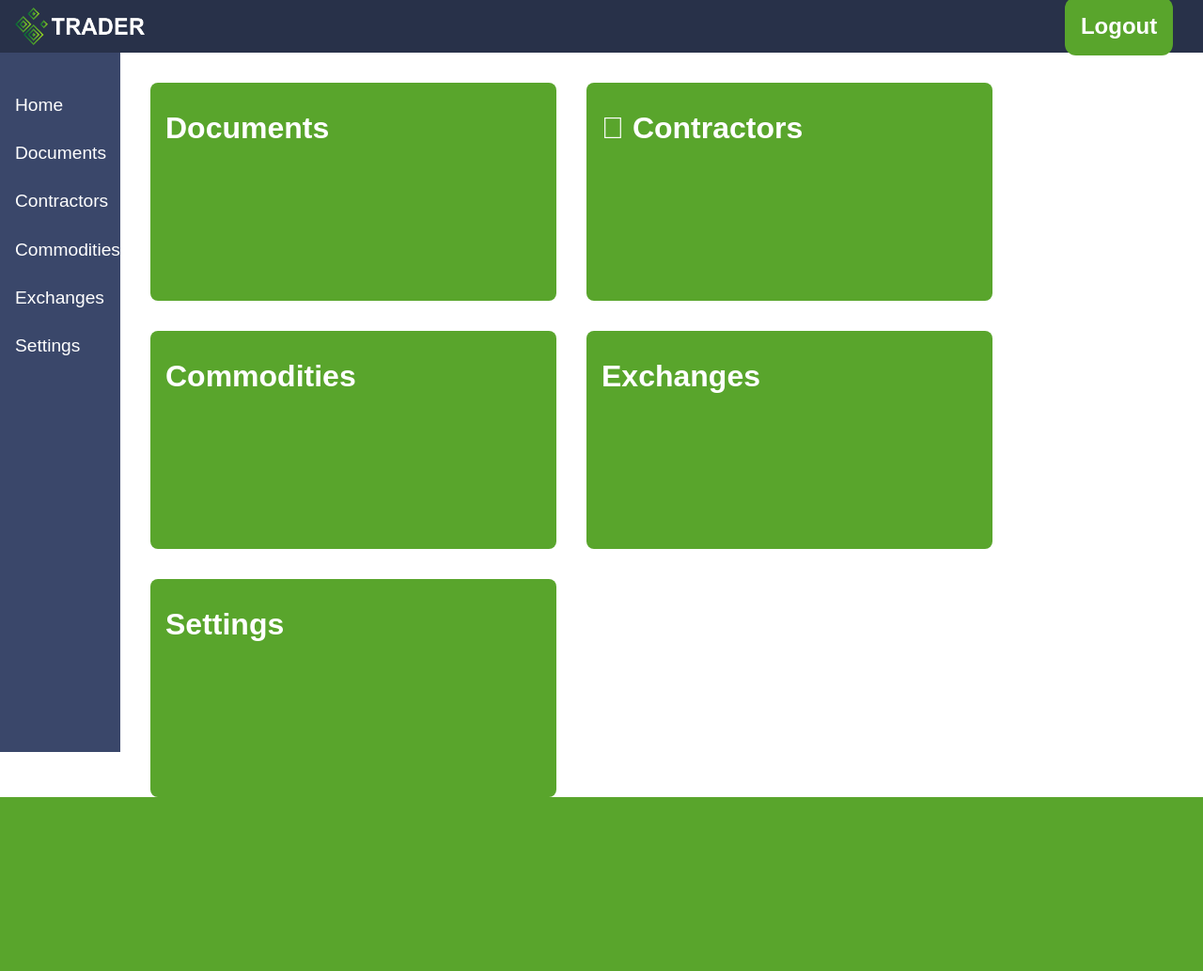
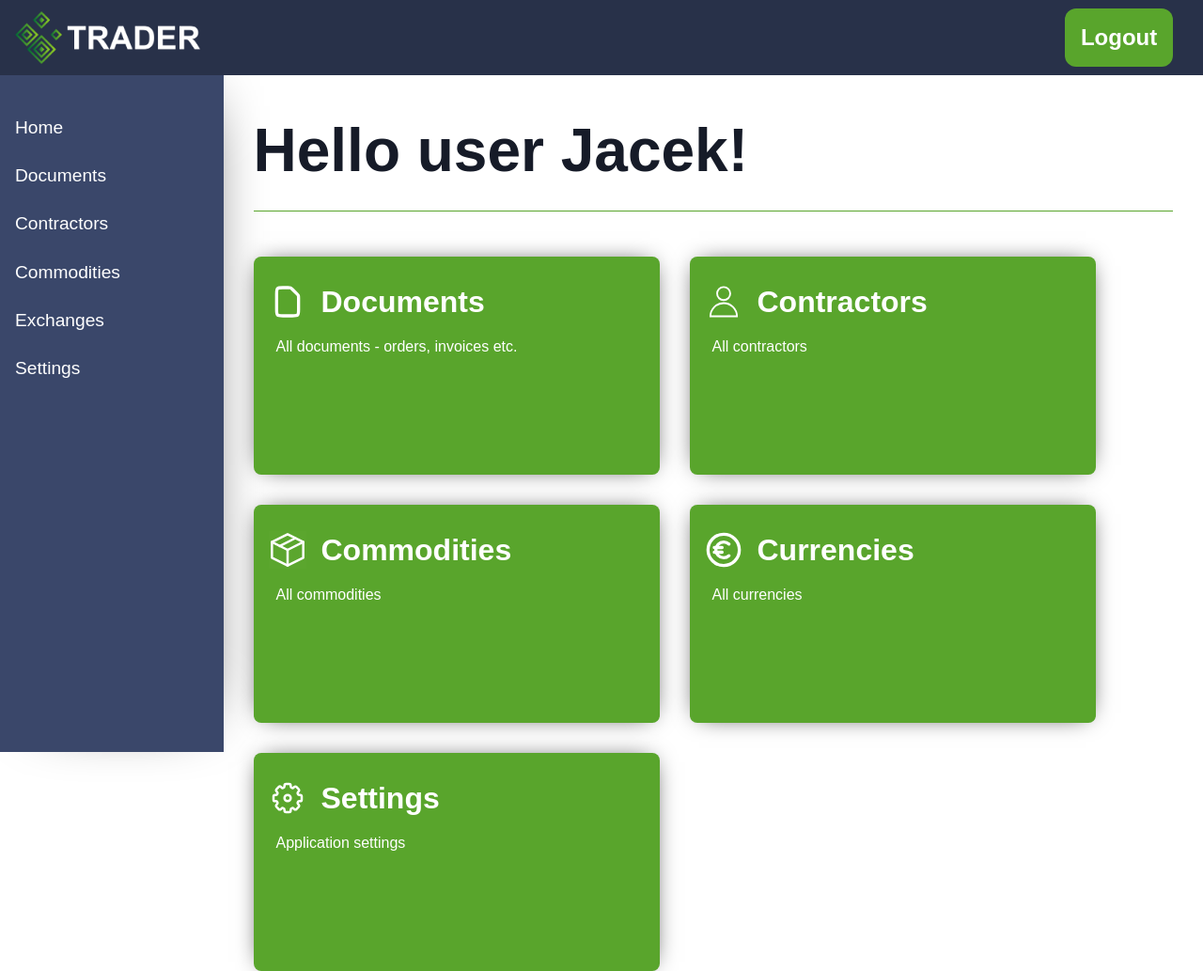
Before and after one commit to Jacek772/Trader, a PHP site: page /public/home.html in a window 1280 px wide. Shown: the whole page at 94% size. Before the commit the page ends 848 px from the top, so only its background shows below. Run offline with PHP 8.4, Linux system fonts and the light colour scheme.

Commit message:
Styling home pages

```diff
--- a/public/css/home.css
+++ b/public/css/home.css
@@ -1,21 +1,30 @@
 main {
-    height: 93%;
+    height: calc(100% - 80px);
     display: flex;
     flex-direction: row;
 }
 
 section{
-    width: 90%;
+    width: calc(100% - 250px);
     padding: 2em;
     display: flex;
     flex-direction: row;
     justify-content: flex-start;
     align-content: flex-start;
     flex-wrap: wrap;
-    /*display: grid;*/
-    /*grid-gap: 2em;*/
-    /*grid-template-columns: repeat(6, auto);*/
-    /*grid-template-rows: repeat(6, auto);*/
+}
+
+.section-title-container{
+    width: 100%;
+    padding: 1em 0em 1em 0em;
+}
+
+.section-title{
+    font-size: 4em;
+    font-weight: bold;
+    border-bottom: 1px solid #59A52C;
+    padding-bottom: 0.5em;
+    margin-bottom: 0.5em;
 }
 
 /* media queries */
--- a/public/css/style.css
+++ b/public/css/style.css
@@ -88,17 +88,7 @@
     box-shadow: -15px 0px 25px 0px #161B28;
 }
 
-
 /* Form */
-/*.form-container {*/
-/*    padding: 4em;*/
-/*    border-radius: 1em;*/
-/*    display: flex;*/
-/*    flex-direction: column;*/
-/*    justify-content: center;*/
-/*    align-items: center;*/
-/*}*/
-
 .form-login-container {
     display: flex;
     flex-direction: column;
@@ -206,13 +196,15 @@
 .header {
     width: 100vw;
     background: #283149;
-    height: 7%;
+    height: 80px;
     display: flex;
     flex-direction: row;
     align-items: center;
     justify-content: space-between;
     padding: 0px 1em;
     box-sizing: border-box;
+    position: relative;
+    z-index: 10;
 }
 
 .header-img-logo {
@@ -226,10 +218,13 @@
 /* vertical nav */
 .nav{
     height: 100%;
-    width: 10%;
+    width: 250px;
     padding-top: 30px;
     background: #3A476A;
     box-sizing: border-box;
+    -webkit-box-shadow: 10px -7px 66px -40px rgb(0, 0, 0);
+    -moz-box-shadow: 10px -7px 66px -40px rgb(0, 0, 0);
+    box-shadow: 10px -7px 66px -40px rgb(0, 0, 0);
 }
 
 .nav-item{
@@ -249,7 +244,6 @@
 /* navcard */
 .navcard{
     padding: 1em;
-    /*border: 1px solid;*/
     cursor: pointer;
     width: 400px;
     height: 200px;
@@ -257,15 +251,31 @@
     margin-bottom: 2em;
     border-radius: 0.5em;
     background-color: #59A52C;
+    -webkit-box-shadow: 0px 0px 25px -10px rgba(0, 0, 0, 1);
+    -moz-box-shadow: 0px 0px 25px -10px rgba(0, 0, 0, 1);
+    box-shadow: 0px 0px 25px -10px rgba(0, 0, 0, 1);
+}
+
+.navcard:hover{
+    background-color: #6bc437;
+}
+
+.navcard-title-container{
+    display: flex;
+    flex-direction: row;
 }
 
 .navcard-title{
     font-weight: bold;
-    padding: 0.5em 0;
+    padding: 0.5em;
     font-size: 2em;
-    color: #FFFFFF;
 }
 
 .navcard-text{
+    padding: 0.5em;
+}
 
+/* icons */
+.icon {
+    width: 40px;
 }
--- a/public/home.html
+++ b/public/home.html
@@ -5,7 +5,7 @@
   <meta name="viewport"
         content="width=device-width, user-scalable=no, initial-scale=1.0, maximum-scale=1.0, minimum-scale=1.0">
   <meta http-equiv="X-UA-Compatible" content="ie=edge">
-  <link rel="stylesheet" href="https://cdnjs.cloudflare.com/ajax/libs/font-awesome/4.7.0/css/font-awesome.min.css">
+  <!-- fontawesome -->
   <link rel="stylesheet" href="./css/zero.css">
   <link rel="stylesheet" href="./css/style.css">
   <link rel="stylesheet" href="./css/home.css">
@@ -20,7 +20,7 @@
     </div>
   </header>
   <main>
-    <nav class="nav">
+    <nav class="nav ">
       <ul>
         <li class="nav-item">
           <a href="#" class="nav-link">Home</a>
@@ -43,28 +43,43 @@
       </ul>
     </nav>
     <section>
-      <div class="navcard">
-        <h2 class="navcard-title">Documents</h2>
-<!--        <p class="navcard-text">Dokumenty handlowe</p>-->
+      <div class="section-title-container color-darkgray">
+        <h1 class="section-title">Hello user Jacek!</h1>
       </div>
-      <div class="navcard">
-        <h2 class="navcard-title">
-          <i class="fa fa-file"></i>
-          Contractors
-        </h2>
-<!--        <p class="navcard-text">Dokumenty handlowe</p>-->
+      <div class="navcard color-white">
+        <div class="navcard-title-container">
+          <img src="./img/svg/document.svg" alt="document" class="icon">
+          <h2 class="navcard-title">Documents</h2>
+        </div>
+        <p class="navcard-text">All documents - orders, invoices etc.</p>
       </div>
-      <div class="navcard">
-        <h2 class="navcard-title">Commodities</h2>
-<!--        <p class="navcard-text">Dokumenty handlowe</p>-->
+      <div class="navcard color-white">
+        <div class="navcard-title-container">
+          <img src="./img/svg/person.svg" alt="document" class="icon">
+          <h2 class="navcard-title">Contractors</h2>
+        </div>
+        <p class="navcard-text">All contractors</p>
       </div>
-      <div class="navcard">
-        <h2 class="navcard-title">Exchanges</h2>
-<!--        <p class="navcard-text">Dokumenty handlowe</p>-->
+      <div class="navcard color-white">
+        <div class="navcard-title-container">
+          <img src="./img/svg/product.svg" alt="document" class="icon">
+          <h2 class="navcard-title">Commodities</h2>
+        </div>
+        <p class="navcard-text">All commodities</p>
       </div>
-      <div class="navcard">
-        <h2 class="navcard-title">Settings</h2>
-<!--        <p class="navcard-text">Dokumenty handlowe</p>-->
+      <div class="navcard color-white">
+        <div class="navcard-title-container">
+          <img src="./img/svg/currency.svg" alt="document" class="icon">
+          <h2 class="navcard-title">Currencies</h2>
+        </div>
+        <p class="navcard-text">All currencies</p>
+      </div>
+      <div class="navcard color-white">
+        <div class="navcard-title-container">
+          <img src="./img/svg/settings.svg" alt="document" class="icon">
+          <h2 class="navcard-title">Settings</h2>
+        </div>
+        <p class="navcard-text">Application settings</p>
       </div>
     </section>
   </main>
```
Also changed, not shown: public/img/svg/currency.svg (added), public/img/svg/document.svg (added), public/img/svg/person.svg (added), public/img/svg/product.svg (added), public/img/svg/settings.svg (added).
